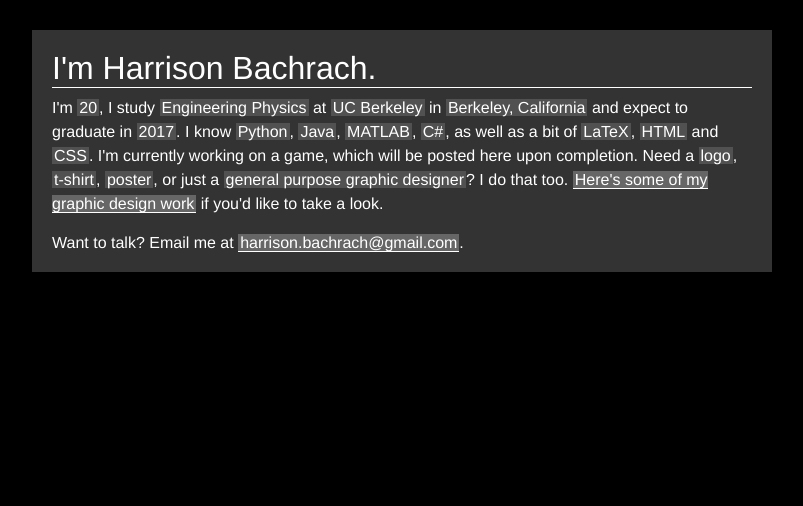
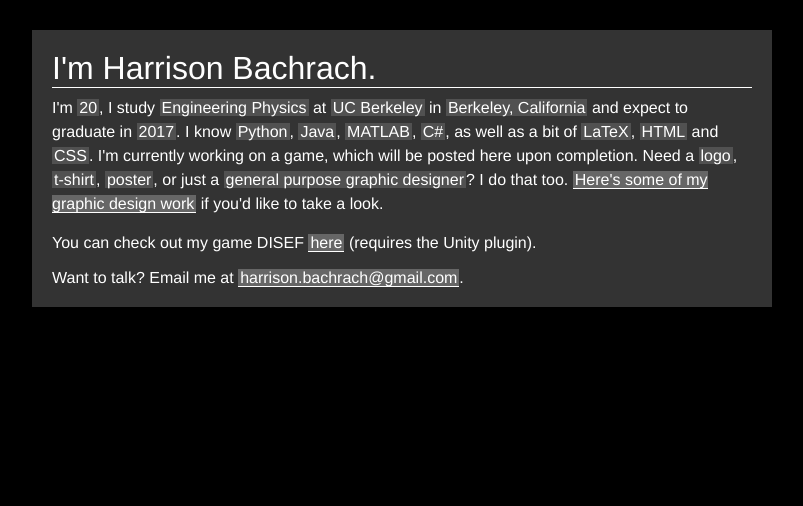
Before and after one commit to hibachrach/hibachrach.github.io, a PHP site: page / in a window 1280 px wide. Shown: the top 506 px of the page, without its empty margins (238-1041 px from the left). Run offline with PHP 8.4, Linux system fonts and the light colour scheme.

Commit message:
Added link to DISEF

```diff
--- a/index.html
+++ b/index.html
@@ -29,8 +29,9 @@
 	<div id="main">
 		<h1>I'm Harrison Bachrach.</h1>
 		<p id="mainParagraph">
-			I'm <span class="note">20</span>, I study <span class="note">Engineering Physics</span> at <span class="note">UC Berkeley</span> in <span class="note">Berkeley, California</span> and expect to graduate in <span class="note">2017</span>. I know <span class="note">Python</span>, <span class="note">Java</span>, <span class="note">MATLAB</span>, <span class="note">C#</span>, as well as a bit of <span class="note">LaTeX</span>, <span class="note">HTML</span> and <span class="note">CSS</span>. I'm currently working on a game, which will be posted here upon completion. Need a <span class="note">logo</span>, <span class="note">t-shirt</span>, <span class="note">poster</span>, or just a <span class="note">general purpose graphic designer</span>? I do that too. <a href="https://www.behance.net/HarryB">Here's some of my graphic design work</a> if you'd like to take a look.</p><p id="contact"> Want to talk? Email me at <a href="mailto:harrison.bachrach@gmail.com">harrison.bachrach@gmail.com</a>.
-		</p>
+			I'm <span class="note">20</span>, I study <span class="note">Engineering Physics</span> at <span class="note">UC Berkeley</span> in <span class="note">Berkeley, California</span> and expect to graduate in <span class="note">2017</span>. I know <span class="note">Python</span>, <span class="note">Java</span>, <span class="note">MATLAB</span>, <span class="note">C#</span>, as well as a bit of <span class="note">LaTeX</span>, <span class="note">HTML</span> and <span class="note">CSS</span>. I'm currently working on a game, which will be posted here upon completion. Need a <span class="note">logo</span>, <span class="note">t-shirt</span>, <span class="note">poster</span>, or just a <span class="note">general purpose graphic designer</span>? I do that too. <a href="https://www.behance.net/HarryB">Here's some of my graphic design work</a> if you'd like to take a look.</p>
+		<p class="otherParagraphs">You can check out my game DISEF <a href="DISEF.html">here</a> (requires the Unity plugin).</p>
+		<p class="otherParagraphs"> Want to talk? Email me at <a href="mailto:harrison.bachrach@gmail.com">harrison.bachrach@gmail.com</a>.</p>
 
 	</div>
 	<footer>
--- a/style.css
+++ b/style.css
@@ -29,6 +29,9 @@
 		#contact {
 			margin-top: 1.1em;
 		}
+		.otherParagraphs {
+			margin-top: 1.1em;
+		}
 		.note, a {
 			background-color: rgba(255,255,255,.15);
 			text-decoration: none;
```
